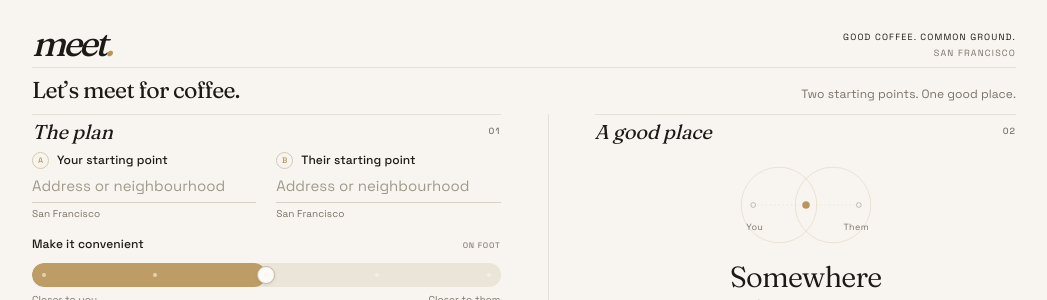
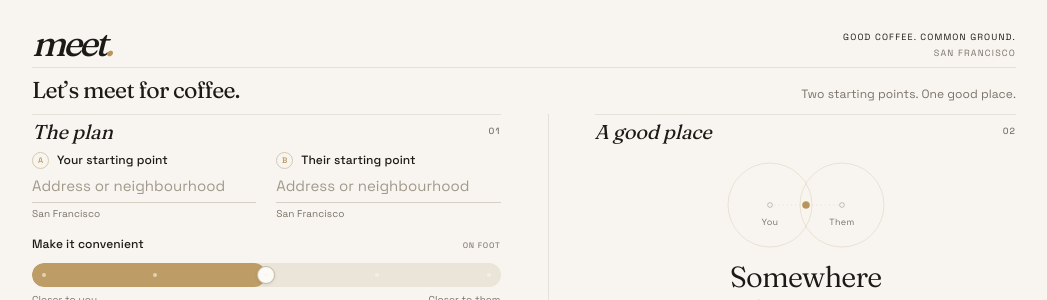
Before and after one commit to tonyd3/coffee-meetup, a Next.js app: page / in a window 1280 px wide. Shown: the top 300 px of the page, without its empty margins (116-1163 px from the left). Built offline with nearby package versions, Linux system fonts and the light colour scheme.

Commit message:
fix: align origins and labels in meeting diagram

```diff
--- a/app/globals.css
+++ b/app/globals.css
@@ -525,7 +525,6 @@ input::-webkit-calendar-picker-indicator:hover {
 .meeting-diagram {
   width: 270px;
   max-width: 100%;
-  position: relative;
   margin-bottom: 28px;
 }
 .meeting-diagram svg {
@@ -542,19 +541,12 @@ input::-webkit-calendar-picker-indicator:hover {
   fill: var(--bg);
   stroke: var(--muted);
 }
-.meeting-diagram > span {
-  position: absolute;
-  top: 50%;
-  margin-top: 16px;
-  font-size: 9px;
+.meeting-diagram .diagram-label {
+  fill: var(--muted);
+  stroke: none;
+  text-anchor: middle;
+  font-size: 15px;
   letter-spacing: 0.04em;
-  color: var(--muted);
-}
-.meeting-diagram > span:nth-child(2) {
-  left: 17%;
-}
-.meeting-diagram > span:nth-child(3) {
-  right: 15%;
 }
 .empty-state h3 {
   font-family: var(--font-serif), serif;
--- a/components/meetup.tsx
+++ b/components/meetup.tsx
@@ -425,15 +425,19 @@ export function Meetup({ initialDate }: { initialDate: string }) {
               >
                 <div className="meeting-diagram" aria-hidden="true">
                   <svg viewBox="0 0 300 150" fill="none">
-                    <circle cx="105" cy="75" r="63" />
-                    <circle cx="195" cy="75" r="63" />
-                    <path d="M62 75h176" strokeDasharray="2 5" />
-                    <circle className="diagram-person" cx="62" cy="75" r="4" />
-                    <circle className="diagram-person" cx="238" cy="75" r="4" />
+                    <circle cx="90" cy="75" r="70" />
+                    <circle cx="210" cy="75" r="70" />
+                    <path d="M90 75h120" strokeDasharray="2 5" />
+                    <circle className="diagram-person" cx="90" cy="75" r="4" />
+                    <circle className="diagram-person" cx="210" cy="75" r="4" />
                     <circle className="diagram-centre" cx="150" cy="75" r="6" />
+                    <text className="diagram-label" x="90" y="108">
+                      You
+                    </text>
+                    <text className="diagram-label" x="210" y="108">
+                      Them
+                    </text>
                   </svg>
-                  <span>You</span>
-                  <span>Them</span>
                 </div>
                 <h3>
                   {loading ? (
```
Also changed, not shown: 1 other file (tests, documents, lock files or other folders).
